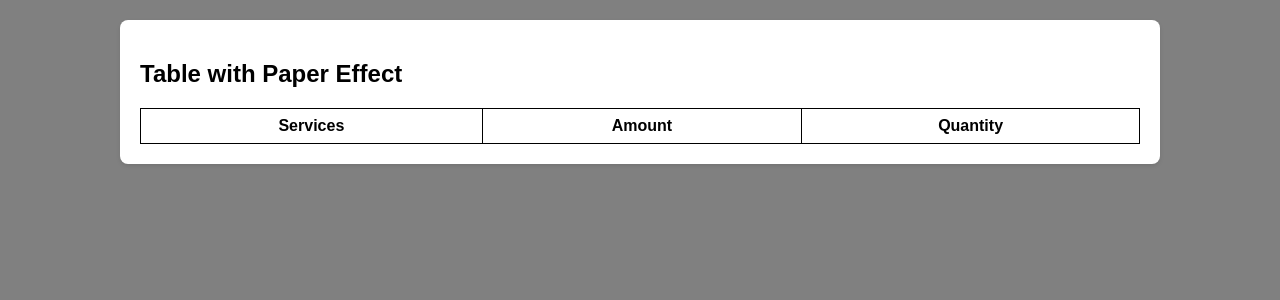
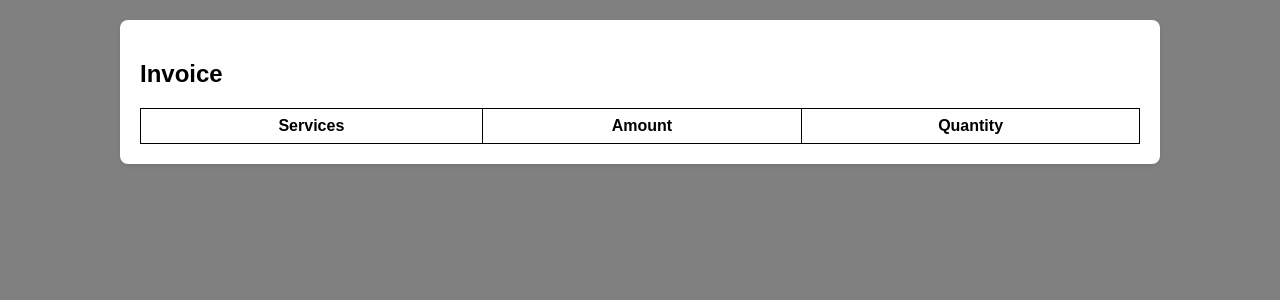
Before and after one commit to Brandarius/invoice, a Flask app: page / in a window 1280 px wide. Shown: the part 107-407 px from the top of the page. Run offline with Flask 3, Linux system fonts and the light colour scheme; lists and menus that the app fills with data are empty.

Commit message:
cleaned up my code a little bit

```diff
--- a/app.py
+++ b/app.py
@@ -5,7 +5,7 @@ app = Flask(__name__)
 app.config['SQLALCHEMY_DATABASE_URI'] = 'sqlite:///customers.db'
 db = SQLAlchemy(app)
 
-# Define the Customer model
+#Database Creation and Bull Crap
 class Customer(db.Model):
     id = db.Column(db.Integer, primary_key=True)
     first_name = db.Column(db.String(100), nullable=False)
@@ -13,24 +13,18 @@ class Customer(db.Model):
     email_address = db.Column(db.String(100), nullable=False)
     address = db.Column(db.String(100), nullable=False)
     phone_number = db.Column(db.String(20), nullable=False)
-
     def __repr__(self):
         return f'<Customer {self.id}: {self.first_name} {self.last_name}>'
 
-# Create the database tables
 with app.app_context():
     db.create_all()
-
-
-@app.route('/')
-def main_page():
-    return render_template('main_page.html')
 
 @app.route('/customers')
 def list_customers():
     customers = Customer.query.all()
     return render_template('customers.html', customers=customers)
 
+# Function to Add Customers
 @app.route('/add_customer', methods=['POST'])
 def add_customer():
     new_customer = Customer(
@@ -44,19 +38,26 @@ def add_customer():
     db.session.commit()
     return redirect(url_for('list_customers'))
 
+#Function to delete Customers(Still need to add confirmation window)
+@app.route('/delete_customer/<int:customer_id>', methods=['POST'])
+def delete_customer(customer_id):
+    customer = Customer.query.get_or_404(customer_id)
+    db.session.delete(customer)
+    db.session.commit()
+    return redirect(url_for('list_customers'))
 
 
+#The Main Page with the invoice creation that hasnt been set up yet
+@app.route('/')
+def main_page():
+    return render_template('main_page.html')
+
+
+#Inventory page without the add item function yet
 @app.route('/inventory')
 def add_item():
     return render_template('inventory.html')
 
-@app.route('/delete_customer/<int:customer_id>', methods=['POST'])
-def delete_customer(customer_id):
-    customer = Customer.query.get_or_404(customer_id)
-    # Assuming you're using SQLAlchemy, you can delete the customer directly from the database
-    db.session.delete(customer)
-    db.session.commit()
-    return redirect(url_for('list_customers'))
 
 if __name__ == '__main__':
     app.run(debug=True)
--- a/templates/main_page.html
+++ b/templates/main_page.html
@@ -15,7 +15,7 @@
         </div>
 
         <div class="paper">
-            <h2>Table with Paper Effect</h2>
+            <h2>Invoice</h2>
             <table>
                 <thead>
                     <tr>
```
